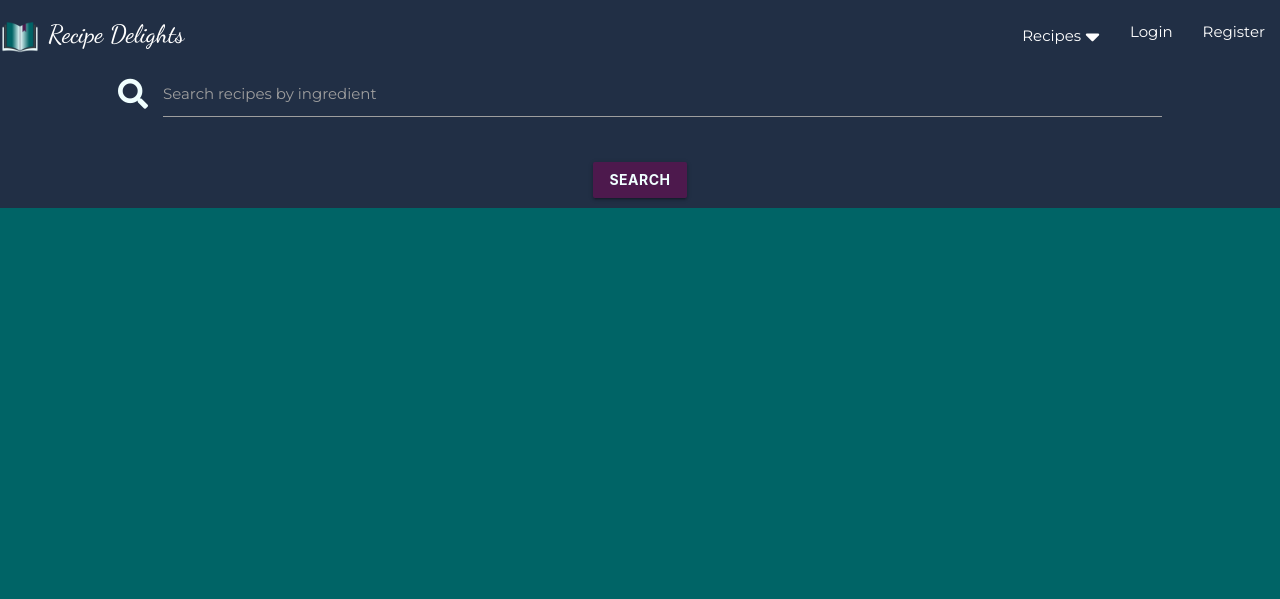
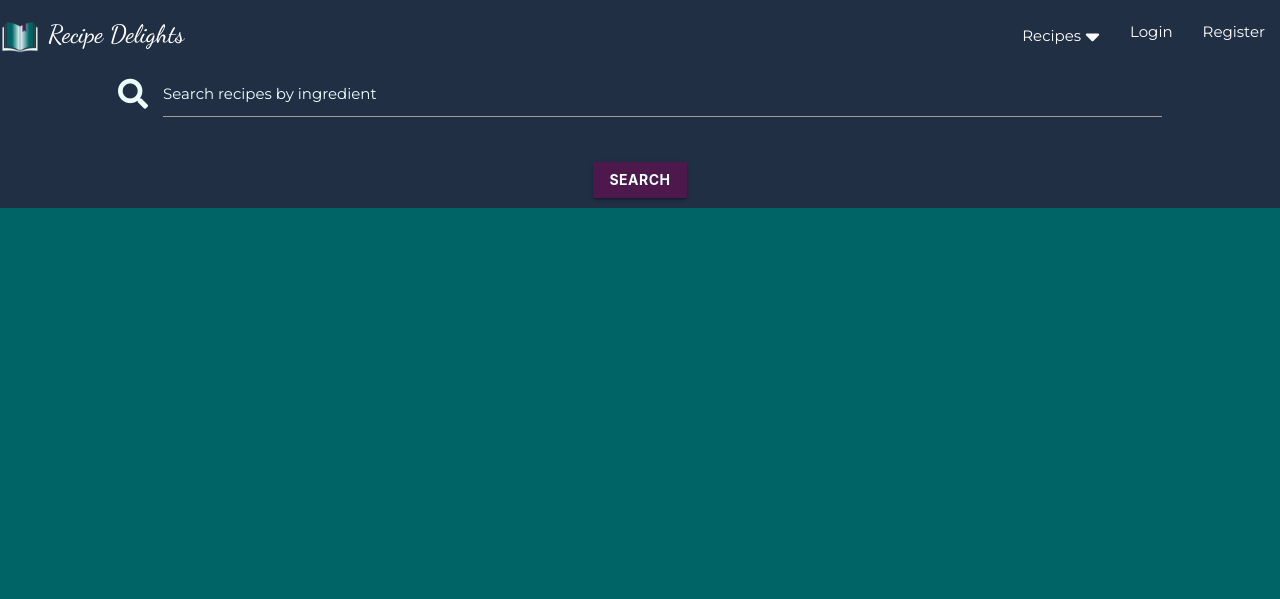
Before and after one commit to RCass172/recipe-delights, a Flask app: page /search in a window 1280 px wide. Shown: the top 599 px of the page. Run offline with Flask 2, Linux system fonts and the light colour scheme; data that the repository does not hold is empty; some libraries are stand-ins or nearby versions.

Commit message:
Change color on searchbar label for better contrast

```diff
--- a/static/css/style.css
+++ b/static/css/style.css
@@ -83,6 +83,10 @@ main {
 
 .search-btn {
     margin-bottom: 10px;
+}
+
+.search-bar label {
+    color: azure;
 }
 
 /*--- flash messages ----*/
```
